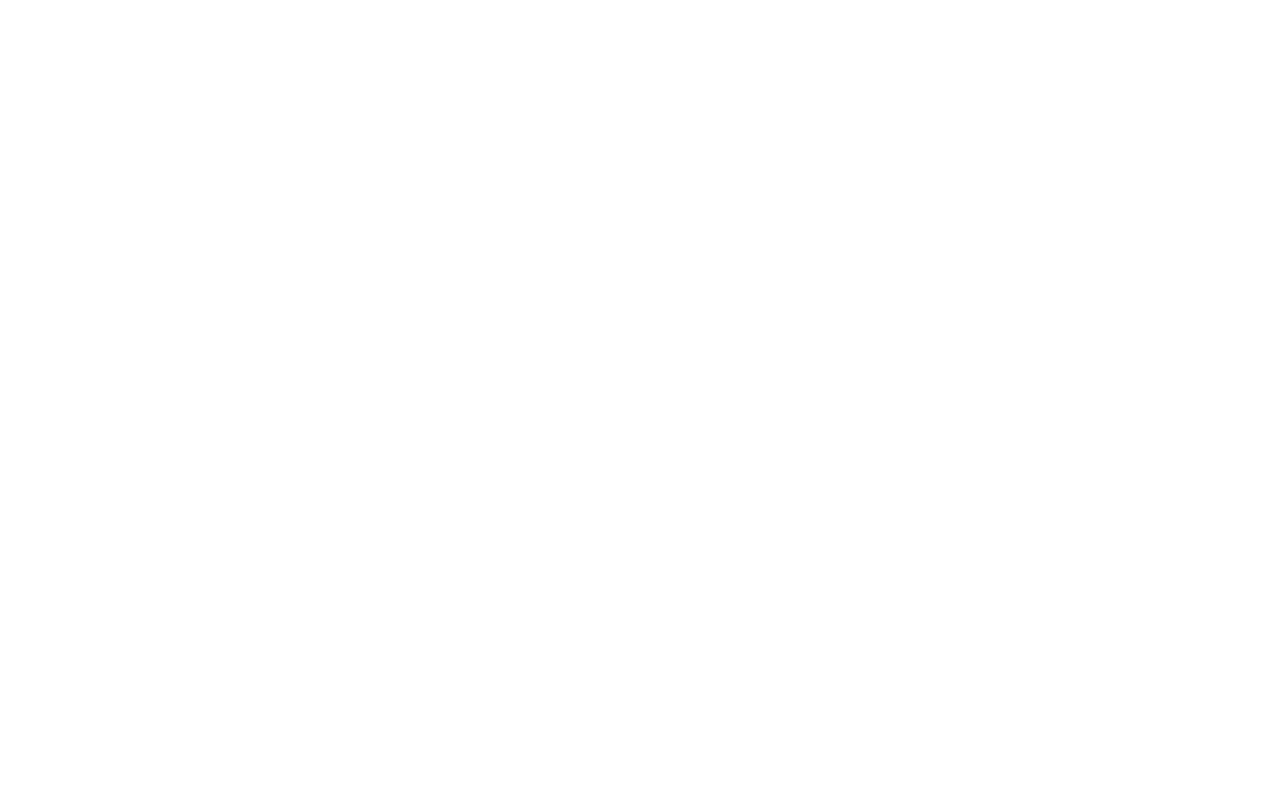
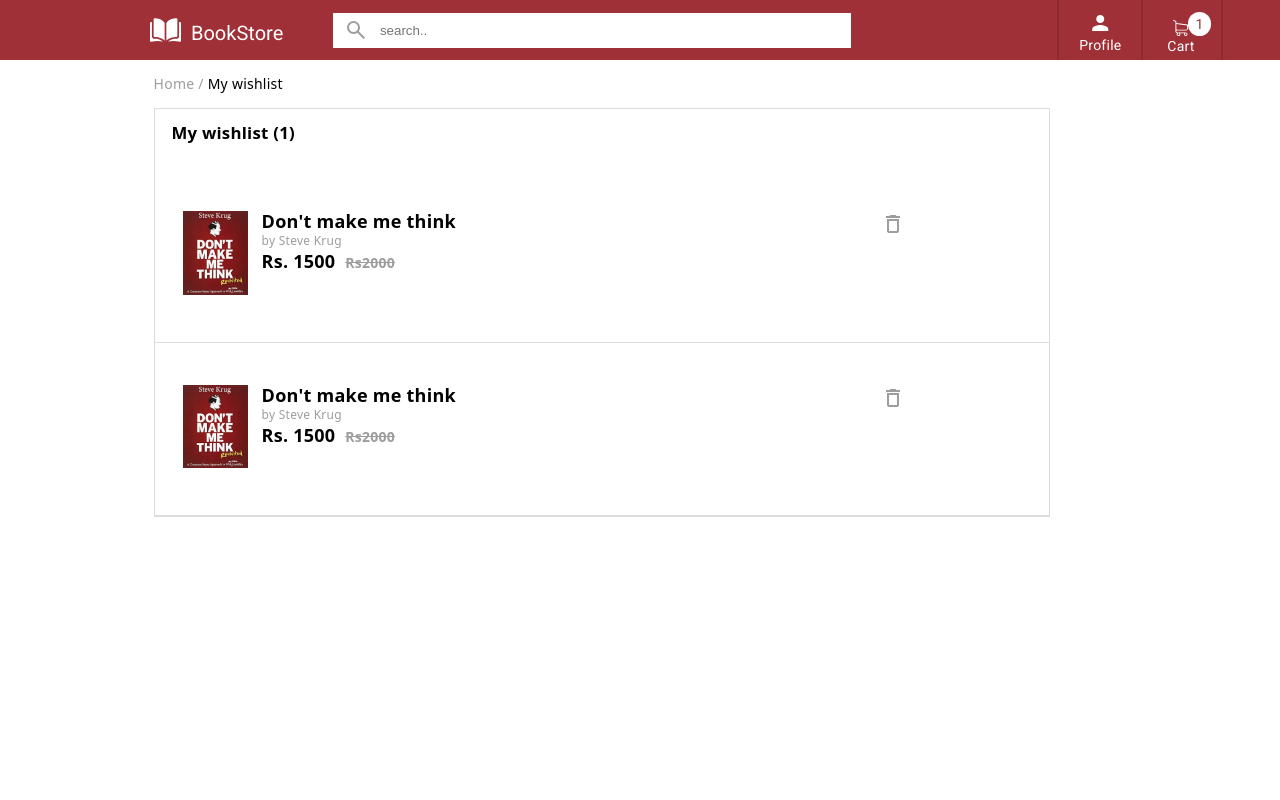
Before and after one commit to mayankaryan/Bookstore, an Angular app: page /wishlist in a window 1280 px wide. Before the commit this address led to /. Shown: the top 800 px of the page. Built offline with nearby package versions, Linux system fonts and the light colour scheme.

Commit message:
ADDED: created full page for wishlist

```diff
--- a/src/app/app-routing.module.ts
+++ b/src/app/app-routing.module.ts
@@ -4,6 +4,7 @@ import { MycartComponent } from './component/mycart/mycart.component';
 import { DashboardComponent } from './component/dashboard/dashboard.component';
 import { BookdetailsComponent } from './component/bookdetails/bookdetails.component';
 import { ForgotPasswordComponent } from './component/forgot-password/forgot-password.component';
+import { WishlistComponent } from './component/wishlist/wishlist.component';
 
 const routes: Routes = [
   {
@@ -13,6 +14,10 @@ const routes: Routes = [
   {
     path: 'mycart',
     component: MycartComponent
+  },
+  {
+    path: 'wishlist',
+    component: WishlistComponent
   },
   {
     path: 'book',
--- a/src/app/app.module.ts
+++ b/src/app/app.module.ts
@@ -13,7 +13,8 @@ import { MaterialModule } from './moudle/material/material.module';
 import { BookwidgetComponent } from './component/bookwidget/bookwidget.component';
 import { ReactiveFormsModule } from '@angular/forms';
 import { FooterComponent } from './component/footer/footer.component';
-import { MatIconModule } from '@angular/material/icon'
+import { MatIconModule } from '@angular/material/icon';
+import { WishlistComponent } from './component/wishlist/wishlist.component';
 
 @NgModule({
   declarations: [
@@ -25,7 +26,8 @@ import { MatIconModule } from '@angular/material/icon'
     DashboardComponent,
     BookdetailsComponent,
     BookwidgetComponent,
-    ForgotPasswordComponent
+    ForgotPasswordComponent,
+    WishlistComponent,
   ],
   imports: [
     BrowserModule,
--- /dev/null
+++ b/src/app/component/wishlist/wishlist.component.html
@@ -0,0 +1,41 @@
+<app-navbar></app-navbar>
+
+<div class="main-cnt">
+    <div class="route-cnt">
+        <span class="home-span">Home / </span><span>My wishlist</span>
+    </div>
+
+    <div class="wishlist-cnt">
+        <div class="wishlist-heading">
+            <p>My wishlist (1)</p>
+        </div>
+
+        <div class="wishlist-content">
+            <div class="img-cnt">
+                <img src="../../../assets/books/book 2.png" alt="">
+            </div>
+            <div class="book-detials">
+                <p>Don't make me think</p>
+                <p id="auther-name">by Steve Krug</p>
+                <P>Rs. 1500 &nbsp;<span>Rs2000</span></P>
+            </div>
+            <div class="delete-btn">
+                <button><mat-icon>delete_outline</mat-icon></button>
+            </div>
+        </div>
+        <div class="wishlist-content">
+            <div class="img-cnt">
+                <img src="../../../assets/books/book 2.png" alt="">
+            </div>
+            <div class="book-detials">
+                <p>Don't make me think</p>
+                <p id="auther-name">by Steve Krug</p>
+                <P>Rs. 1500 &nbsp;<span>Rs2000</span></P>
+            </div>
+            <div class="delete-btn">
+                <button><mat-icon>delete_outline</mat-icon></button>
+            </div>
+        </div>
+    </div>
+</div>
+<app-footer></app-footer>
--- /dev/null
+++ b/src/app/component/wishlist/wishlist.component.scss
@@ -0,0 +1,76 @@
+.main-cnt {
+    width: 70%;
+    margin-left: 12%;
+    // border: 1px solid black;
+    font-family: system-ui, -apple-system, BlinkMacSystemFont, 'Segoe UI', Roboto, Oxygen, Ubuntu, Cantarell, 'Open Sans', 'Helvetica Neue', sans-serif;
+}
+
+.route-cnt {
+    font-weight: 500;
+    margin: 1em 0;
+}
+.home-span {
+    color: #9D9D9D;
+}
+
+.wishlist-cnt {
+    border: 1px solid #DCDCDC;
+    padding-top: 1em;
+}
+.wishlist-heading {
+    display: flex;
+    align-items: center;
+    justify-content:space-between;
+    margin-bottom: 1em;
+}
+.wishlist-heading p {
+    // margin: auto;
+    font-size: larger;
+    font-weight: 700;
+    margin-left: 1em;
+}
+
+.wishlist-content {
+    display: flex;
+    padding: 3em 2em;
+    align-items: flex-start;
+    border-bottom: 1px solid #DCDCDC;
+}
+
+img {
+    max-width: 65px;
+    max-height: 85px;
+    margin-right: 1em;
+}
+.book-detials {
+    display: flex;
+    flex-direction: column;
+    // align-items: flex-start;
+}
+.book-detials p {
+    font-size: 18px;
+    font-weight: 600;
+    margin: 0;
+}
+.book-detials span {
+    font-size: 14px;
+    color: #9D9D9D;
+    text-decoration: line-through;
+}
+#auther-name {
+    color: #9D9D9D;
+    font-size: 12px;
+    font-weight: 300;
+}
+
+.delete-btn {
+    display: flex;
+    justify-content: end;
+    float: right;
+    margin-left: 50%;
+}
+.delete-btn button {
+    border: none;
+    background: none;
+    color: #9D9D9D;
+}
```
Also changed, not shown: src/app/component/wishlist/wishlist.component.ts (added, +10 -0 lines), 1 other file (tests, documents, lock files or other folders).
